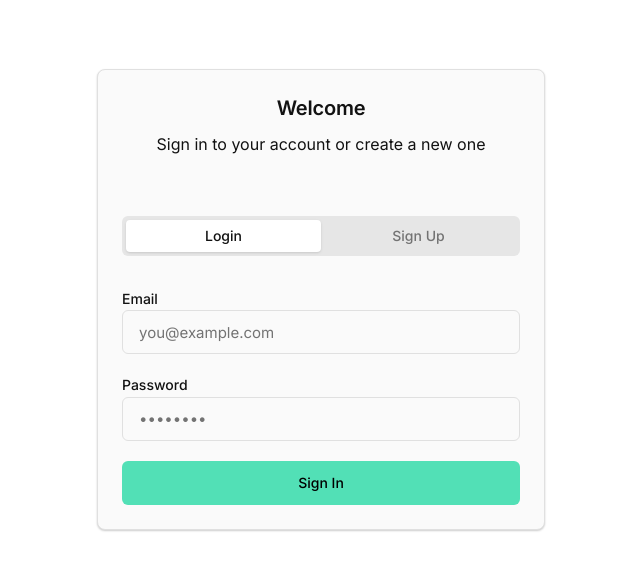
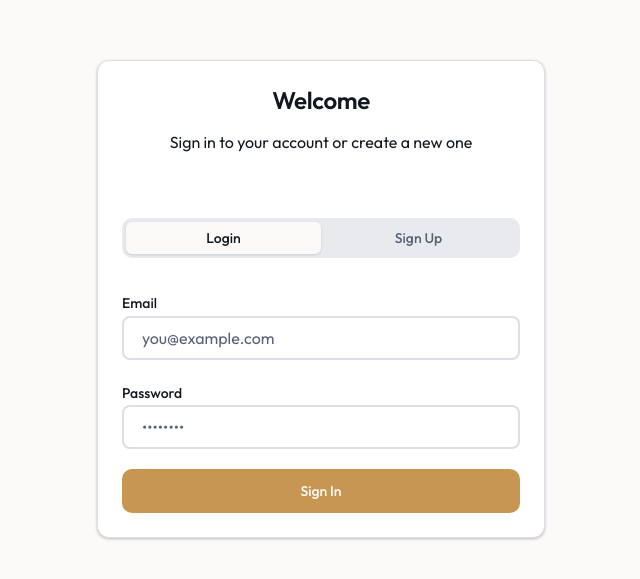
Before and after one commit to TNDIGITALMARK/25591ec6-50e0-4850-8a04-6b3522ce2eee, a Next.js app: page /auth in a window 1280 px wide. Shown: the part 101-680 px from the top of the page, without its empty margins (319-959 px from the left). Built offline with nearby package versions, Linux system fonts and the light colour scheme; no server answers.

Commit message:
Phoenix Agent implementation - looks great, but we need to change around the bran...

```diff
--- a/src/app/globals.css
+++ b/src/app/globals.css
@@ -1,115 +1,116 @@
 @import "tailwindcss";
-@import url('https://fonts.googleapis.com/css2?family=Inter:wght@300;400;500;600;700;800&display=swap');
+@import url('https://fonts.googleapis.com/css2?family=Outfit:wght@300;400;500;600;700;800&family=Space+Grotesk:wght@400;500;600;700&display=swap');
 
 /* ============================================
-   KALSHI DESIGN SYSTEM
+   ANTHOS DESIGN SYSTEM
    Prediction market trading platform
-   Brand Colors: Black #000000, White #FFFFFF, Turquoise #4DE4B2
-   Font: Inter
+   Brand Colors: Deep Navy, Warm Gold, Sage Green, Pure White
+   Primary Font: Outfit (Modern, Geometric, Refined)
+   Secondary Font: Space Grotesk (Technical, Contemporary)
    ============================================ */
 
 :root {
-  /* KALSHI Color Palette (Exact brand values) */
+  /* ANTHOS Color Palette - Sophisticated, Natural, Refined */
 
-  /* Turquoise Accent - Primary Brand Color (#4DE4B2) */
-  --turquoise: 162 70% 60%;
-  --turquoise-foreground: 0 0% 0%;
+  /* Warm Gold Accent - Primary Brand Color (#D4A574) */
+  --gold: 35 51% 65%;
+  --gold-foreground: 0 0% 10%;
 
-  /* Dark Theme Colors */
-  --background: 0 0% 7%;
-  --foreground: 0 0% 98%;
+  /* Deep Navy Base Colors */
+  --background: 220 25% 10%;
+  --foreground: 36 45% 95%;
 
-  /* Card Backgrounds - Slightly lighter than background */
-  --card: 0 0% 11%;
-  --card-foreground: 0 0% 98%;
+  /* Card Backgrounds - Rich, deep tones */
+  --card: 220 22% 14%;
+  --card-foreground: 36 45% 95%;
 
-  /* Borders - Subtle gray */
-  --border: 0 0% 18%;
-  --input: 0 0% 18%;
-  --ring: 162 70% 60%;
+  /* Borders - Subtle warm gray */
+  --border: 220 15% 22%;
+  --input: 220 15% 22%;
+  --ring: 35 51% 65%;
 
-  /* Primary - Turquoise */
-  --primary: 162 70% 60%;
-  --primary-foreground: 0 0% 0%;
+  /* Primary - Warm Gold */
+  --primary: 35 51% 65%;
+  --primary-foreground: 220 25% 10%;
 
-  /* Secondary - Darker grays */
-  --secondary: 0 0% 15%;
-  --secondary-foreground: 0 0% 98%;
+  /* Secondary - Sage Green accent */
+  --secondary: 140 20% 45%;
+  --secondary-foreground: 0 0% 100%;
 
-  /* Muted - Medium grays */
-  --muted: 0 0% 20%;
-  --muted-foreground: 0 0% 65%;
+  /* Muted - Soft neutrals */
+  --muted: 220 18% 20%;
+  --muted-foreground: 220 10% 62%;
 
-  /* Accent - Turquoise */
-  --accent: 162 70% 60%;
-  --accent-foreground: 0 0% 0%;
+  /* Accent - Sage Green */
+  --accent: 140 20% 45%;
+  --accent-foreground: 0 0% 100%;
 
-  /* Destructive - Red for losses/no */
-  --destructive: 0 70% 50%;
+  /* Destructive - Warm red for losses/no */
+  --destructive: 355 65% 55%;
   --destructive-foreground: 0 0% 100%;
 
-  /* Success - Green for gains/yes */
-  --success: 142 76% 36%;
+  /* Success - Natural green for gains/yes */
+  --success: 140 40% 50%;
   --success-foreground: 0 0% 100%;
 
-  /* Border Radius - Modern, subtle rounded corners */
-  --radius: 0.5rem;
-  --radius-button: 0.375rem;
-  --radius-sm: 0.25rem;
+  /* Border Radius - Organic, flowing curves */
+  --radius: 0.75rem;
+  --radius-button: 0.5rem;
+  --radius-sm: 0.375rem;
 
   /* Popover */
-  --popover: 0 0% 11%;
-  --popover-foreground: 0 0% 98%;
+  --popover: 220 22% 14%;
+  --popover-foreground: 36 45% 95%;
 
   /* Sidebar */
-  --sidebar-background: 0 0% 7%;
-  --sidebar-foreground: 0 0% 98%;
-  --sidebar-primary: 162 70% 60%;
-  --sidebar-primary-foreground: 0 0% 0%;
-  --sidebar-accent: 0 0% 15%;
-  --sidebar-accent-foreground: 0 0% 98%;
-  --sidebar-border: 0 0% 18%;
-  --sidebar-ring: 162 70% 60%;
+  --sidebar-background: 220 25% 10%;
+  --sidebar-foreground: 36 45% 95%;
+  --sidebar-primary: 35 51% 65%;
+  --sidebar-primary-foreground: 220 25% 10%;
+  --sidebar-accent: 220 18% 20%;
+  --sidebar-accent-foreground: 36 45% 95%;
+  --sidebar-border: 220 15% 22%;
+  --sidebar-ring: 35 51% 65%;
 }
 
 .light {
-  /* Light mode - for Kalshi, default is dark but we keep light as option */
-  --background: 0 0% 100%;
-  --foreground: 0 0% 7%;
+  /* Light mode - Anthos refined bright theme */
+  --background: 36 45% 98%;
+  --foreground: 220 25% 10%;
 
-  --card: 0 0% 98%;
-  --card-foreground: 0 0% 7%;
+  --card: 0 0% 100%;
+  --card-foreground: 220 25% 10%;
 
   --popover: 0 0% 100%;
-  --popover-foreground: 0 0% 7%;
+  --popover-foreground: 220 25% 10%;
 
-  --primary: 162 70% 60%;
-  --primary-foreground: 0 0% 0%;
+  --primary: 35 51% 55%;
+  --primary-foreground: 0 0% 100%;
 
-  --secondary: 0 0% 96%;
-  --secondary-foreground: 0 0% 7%;
+  --secondary: 140 20% 45%;
+  --secondary-foreground: 0 0% 100%;
 
-  --muted: 0 0% 90%;
-  --muted-foreground: 0 0% 45%;
+  --muted: 220 15% 92%;
+  --muted-foreground: 220 15% 40%;
 
-  --accent: 162 70% 60%;
-  --accent-foreground: 0 0% 0%;
+  --accent: 140 20% 45%;
+  --accent-foreground: 0 0% 100%;
 
-  --destructive: 0 70% 50%;
+  --destructive: 355 65% 55%;
   --destructive-foreground: 0 0% 100%;
 
-  --border: 0 0% 88%;
-  --input: 0 0% 88%;
-  --ring: 162 70% 60%;
+  --border: 220 15% 88%;
+  --input: 220 15% 88%;
+  --ring: 35 51% 55%;
 
-  --sidebar-background: 0 0% 100%;
-  --sidebar-foreground: 0 0% 7%;
-  --sidebar-primary: 162 70% 60%;
-  --sidebar-primary-foreground: 0 0% 0%;
-  --sidebar-accent: 0 0% 96%;
-  --sidebar-accent-foreground: 0 0% 7%;
-  --sidebar-border: 0 0% 88%;
-  --sidebar-ring: 162 70% 60%;
+  --sidebar-background: 36 45% 98%;
+  --sidebar-foreground: 220 25% 10%;
+  --sidebar-primary: 35 51% 55%;
+  --sidebar-primary-foreground: 0 0% 100%;
+  --sidebar-accent: 220 15% 92%;
+  --sidebar-accent-foreground: 220 25% 10%;
+  --sidebar-border: 220 15% 88%;
+  --sidebar-ring: 35 51% 55%;
 }
 
 @theme {
@@ -187,27 +188,39 @@
 }
 
 /* ============================================
-   TYPOGRAPHY SYSTEM - Inter Font Family (Kalshi)
+   TYPOGRAPHY SYSTEM - Anthos Font Family
+   Primary: Outfit (Geometric, Modern)
+   Secondary: Space Grotesk (Technical, Data)
    ============================================ */
 html {
   font-size: 16px;
 }
 
 body {
-  font-family: 'Inter', -apple-system, BlinkMacSystemFont, 'Segoe UI', Roboto, sans-serif;
+  font-family: 'Outfit', -apple-system, BlinkMacSystemFont, 'Segoe UI', Roboto, sans-serif;
   background-color: hsl(var(--background));
   color: hsl(var(--foreground));
-  font-size: 0.9375rem;
-  line-height: 1.5;
+  font-size: 1rem;
+  line-height: 1.6;
   font-weight: 400;
-  font-feature-settings: "rlig" 1, "calt" 1, "ss01" 1;
   -webkit-font-smoothing: antialiased;
   -moz-osx-font-smoothing: grayscale;
   text-rendering: optimizeLegibility;
 }
 
-/* Typography Scale - Kalshi */
+/* Typography Scale - Anthos */
 h1 {
+  font-family: 'Outfit', sans-serif;
+  font-size: 2.5rem;
+  font-weight: 700;
+  line-height: 1.15;
+  letter-spacing: -0.025em;
+  color: hsl(var(--foreground));
+  margin-bottom: 1.25rem;
+}
+
+h2 {
+  font-family: 'Outfit', sans-serif;
   font-size: 2rem;
   font-weight: 700;
   line-height: 1.2;
@@ -216,33 +229,37 @@ h1 {
   margin-bottom: 1rem;
 }
 
-h2 {
+h3 {
+  font-family: 'Outfit', sans-serif;
   font-size: 1.5rem;
-  font-weight: 700;
+  font-weight: 600;
   line-height: 1.3;
   letter-spacing: -0.015em;
   color: hsl(var(--foreground));
-  margin-bottom: 0.75rem;
+  margin-bottom: 0.875rem;
 }
 
-h3 {
+h4 {
+  font-family: 'Outfit', sans-serif;
   font-size: 1.25rem;
   font-weight: 600;
   line-height: 1.4;
   letter-spacing: -0.01em;
   color: hsl(var(--foreground));
+  margin-bottom: 0.75rem;
+}
+
+h5 {
+  font-family: 'Outfit', sans-serif;
+  font-size: 1.125rem;
+  font-weight: 600;
+  line-height: 1.5;
+  color: hsl(var(--foreground));
   margin-bottom: 0.625rem;
 }
 
-h4 {
-  font-size: 1.125rem;
-  font-weight: 600;
-  line-height: 1.4;
-  color: hsl(var(--foreground));
-  margin-bottom: 0.5rem;
-}
-
-h5 {
+h6 {
+  font-family: 'Outfit', sans-serif;
   font-size: 1rem;
   font-weight: 600;
   line-height: 1.5;
@@ -250,159 +267,167 @@ h5 {
   margin-bottom: 0.5rem;
 }
 
-h6 {
-  font-size: 0.875rem;
-  font-weight: 600;
-  line-height: 1.5;
-  color: hsl(var(--foreground));
-  margin-bottom: 0.5rem;
-}
-
 p {
-  margin-bottom: 0.75rem;
+  margin-bottom: 1rem;
   color: hsl(var(--foreground));
 }
 
 a {
   color: hsl(var(--primary));
   text-decoration: none;
-  transition: color 0.2s ease;
+  transition: color 0.2s ease, opacity 0.2s ease;
 }
 
 a:hover {
   color: hsl(var(--primary));
-  opacity: 0.8;
+  opacity: 0.85;
+}
+
+/* Data and numbers use Space Grotesk for technical feel */
+.numeric, .data-display, .price-display {
+  font-family: 'Space Grotesk', monospace;
 }
 
 /* ============================================
-   BUTTON STYLES - Kalshi
+   BUTTON STYLES - Anthos
    ============================================ */
 button {
-  font-family: 'Inter', sans-serif;
+  font-family: 'Outfit', sans-serif;
   font-weight: 500;
-  transition: all 0.15s ease;
+  transition: all 0.2s ease;
   cursor: pointer;
 }
 
 .btn-primary {
   background-color: hsl(var(--primary));
   color: hsl(var(--primary-foreground));
-  padding: 0.625rem 1.25rem;
+  padding: 0.75rem 1.5rem;
   border-radius: var(--radius-button);
   border: none;
   font-weight: 600;
-  font-size: 0.9375rem;
-  transition: all 0.15s ease;
+  font-size: 1rem;
+  transition: all 0.2s ease;
+  box-shadow: 0 2px 8px hsl(var(--primary) / 0.25);
 }
 
 .btn-primary:hover {
-  background-color: hsl(162 70% 55%);
-  transform: translateY(-1px);
+  background-color: hsl(35 51% 60%);
+  transform: translateY(-2px);
+  box-shadow: 0 4px 12px hsl(var(--primary) / 0.35);
 }
 
 .btn-secondary {
-  background-color: hsl(var(--secondary));
-  color: hsl(var(--secondary-foreground));
-  padding: 0.625rem 1.25rem;
+  background-color: transparent;
+  color: hsl(var(--foreground));
+  padding: 0.75rem 1.5rem;
   border-radius: var(--radius-button);
-  border: 1px solid hsl(var(--border));
+  border: 2px solid hsl(var(--border));
   font-weight: 600;
-  font-size: 0.9375rem;
-  transition: all 0.15s ease;
+  font-size: 1rem;
+  transition: all 0.2s ease;
 }
 
 .btn-secondary:hover {
   background-color: hsl(var(--muted));
   border-color: hsl(var(--primary));
+  color: hsl(var(--primary));
 }
 
 /* Trading buttons - Yes/No */
 .btn-yes {
   background-color: hsl(var(--success));
   color: hsl(var(--success-foreground));
-  padding: 0.75rem 1.5rem;
+  padding: 0.875rem 1.75rem;
   border-radius: var(--radius-button);
   border: none;
   font-weight: 600;
-  font-size: 0.9375rem;
-  transition: all 0.15s ease;
+  font-size: 1rem;
+  transition: all 0.2s ease;
+  box-shadow: 0 2px 8px hsl(var(--success) / 0.25);
 }
 
 .btn-yes:hover {
-  background-color: hsl(142 76% 32%);
+  background-color: hsl(140 40% 45%);
+  transform: translateY(-2px);
+  box-shadow: 0 4px 12px hsl(var(--success) / 0.35);
 }
 
 .btn-no {
   background-color: hsl(var(--destructive));
   color: hsl(var(--destructive-foreground));
-  padding: 0.75rem 1.5rem;
+  padding: 0.875rem 1.75rem;
   border-radius: var(--radius-button);
   border: none;
   font-weight: 600;
-  font-size: 0.9375rem;
-  transition: all 0.15s ease;
+  font-size: 1rem;
+  transition: all 0.2s ease;
+  box-shadow: 0 2px 8px hsl(var(--destructive) / 0.25);
 }
 
 .btn-no:hover {
-  background-color: hsl(0 70% 45%);
+  background-color: hsl(355 65% 50%);
+  transform: translateY(-2px);
+  box-shadow: 0 4px 12px hsl(var(--destructive) / 0.35);
 }
 
 /* ============================================
-   FORM ELEMENTS - Kalshi
+   FORM ELEMENTS - Anthos
    ============================================ */
 input, select, textarea {
-  font-family: 'Inter', sans-serif;
-  font-size: 0.9375rem;
-  padding: 0.75rem 1rem;
-  border: 1px solid hsl(var(--border));
+  font-family: 'Outfit', sans-serif;
+  font-size: 1rem;
+  padding: 0.875rem 1.125rem;
+  border: 2px solid hsl(var(--border));
   border-radius: var(--radius-button);
   background-color: hsl(var(--card));
   color: hsl(var(--foreground));
-  transition: all 0.15s ease;
+  transition: all 0.2s ease;
 }
 
 input:focus, select:focus, textarea:focus {
   outline: none;
   border-color: hsl(var(--primary));
-  box-shadow: 0 0 0 3px hsl(var(--primary) / 0.15);
+  box-shadow: 0 0 0 4px hsl(var(--primary) / 0.15);
+  background-color: hsl(var(--background));
 }
 
 input::placeholder {
   color: hsl(var(--muted-foreground));
+  font-weight: 400;
 }
 
 /* ============================================
-   CARD SHADOWS - Kalshi Style (Subtle)
+   CARD SHADOWS - Anthos Style (Refined)
    ============================================ */
 .shadow-sm {
-  box-shadow: 0 1px 2px 0 rgb(0 0 0 / 0.2);
+  box-shadow: 0 1px 3px 0 rgb(0 0 0 / 0.25);
 }
 
 .shadow {
-  box-shadow: 0 1px 3px 0 rgb(0 0 0 / 0.3), 0 1px 2px -1px rgb(0 0 0 / 0.2);
+  box-shadow: 0 2px 6px 0 rgb(0 0 0 / 0.3), 0 1px 3px -1px rgb(0 0 0 / 0.25);
 }
 
 .shadow-md {
-  box-shadow: 0 4px 6px -1px rgb(0 0 0 / 0.3), 0 2px 4px -2px rgb(0 0 0 / 0.2);
+  box-shadow: 0 6px 12px -2px rgb(0 0 0 / 0.35), 0 3px 6px -3px rgb(0 0 0 / 0.25);
 }
 
 .shadow-card {
-  box-shadow: 0 1px 3px rgba(0, 0, 0, 0.4);
+  box-shadow: 0 2px 6px rgba(0, 0, 0, 0.4);
 }
 
 .shadow-card-hover {
-  box-shadow: 0 4px 12px rgba(0, 0, 0, 0.5);
+  box-shadow: 0 8px 20px rgba(212, 165, 116, 0.2), 0 4px 12px rgba(0, 0, 0, 0.5);
 }
 
 /* ============================================
-   UTILITY CLASSES - Kalshi
+   UTILITY CLASSES - Anthos
    ============================================ */
-.text-turquoise {
-  color: hsl(var(--turquoise));
+.text-gold {
+  color: hsl(var(--gold));
 }
 
-.bg-turquoise {
-  background-color: hsl(var(--turquoise));
+.bg-gold {
+  background-color: hsl(var(--gold));
 }
 
 .text-success {
@@ -428,21 +453,23 @@ input::placeholder {
 /* Market card styles */
 .market-card {
   background-color: hsl(var(--card));
-  border: 1px solid hsl(var(--border));
+  border: 2px solid hsl(var(--border));
   border-radius: var(--radius);
-  padding: 1rem;
-  transition: all 0.15s ease;
+  padding: 1.25rem;
+  transition: all 0.2s ease;
   cursor: pointer;
 }
 
 .market-card:hover {
   border-color: hsl(var(--primary));
-  box-shadow: 0 4px 12px rgba(77, 228, 178, 0.1);
+  box-shadow: 0 8px 20px rgba(212, 165, 116, 0.15), 0 4px 12px rgba(0, 0, 0, 0.4);
+  transform: translateY(-2px);
 }
 
 /* Price display */
 .price-display {
-  font-size: 1.5rem;
+  font-family: 'Space Grotesk', monospace;
+  font-size: 1.75rem;
   font-weight: 700;
   font-variant-numeric: tabular-nums;
   letter-spacing: -0.02em;
--- a/src/app/layout.tsx
+++ b/src/app/layout.tsx
@@ -1,5 +1,5 @@
 import type { Metadata } from "next";
-import { Inter } from "next/font/google";
+import { Outfit, Space_Grotesk } from "next/font/google";
 import "./globals.css";
 import { ThemeProvider } from "@/components/theme-provider";
 import { QueryProvider } from "@/components/query-provider";
@@ -8,15 +8,21 @@ import { Toaster } from "@/components/ui/toaster";
 import { Toaster as Sonner } from "@/components/ui/sonner";
 import { TooltipProvider } from "@/components/ui/tooltip";
 
-const inter = Inter({
+const outfit = Outfit({
   subsets: ["latin"],
-  variable: "--font-inter",
+  variable: "--font-outfit",
+  display: "swap",
+});
+
+const spaceGrotesk = Space_Grotesk({
+  subsets: ["latin"],
+  variable: "--font-space-grotesk",
   display: "swap",
 });
 
 export const metadata: Metadata = {
-  title: "MarketVibe - Your E-commerce Marketplace",
-  description: "Discover products, manage your business, and grow with MarketVibe marketplace platform",
+  title: "Anthos - Trade the Future",
+  description: "The first regulated prediction market exchange where you can trade on real-world events with confidence",
 };
 
 export default function RootLayout({
@@ -64,7 +70,7 @@ export default function RootLayout({
         {/* PHOENIX_EDITOR_INJECTION_END */}
       </head>
       <body
-        className={`${inter.variable} antialiased`}
+        className={`${outfit.variable} ${spaceGrotesk.variable} antialiased`}
       >
         <QueryProvider>
           <ZyloProvider>
--- a/src/lib/mock-data.ts
+++ b/src/lib/mock-data.ts
@@ -1,4 +1,4 @@
-// Mock data for MarketVibe marketplace
+// Mock data for Anthos marketplace
 
 export interface Product {
   id: string;
```
Also changed, not shown: src/app/dashboard/page.tsx (+37 -4 lines), src/components/marketplace/Header.tsx (+11 -8 lines), src/components/markets/MarketHeader.tsx (+12 -3 lines), public/generated/anthos-icon.png (added), public/generated/anthos-logo.png (added).
